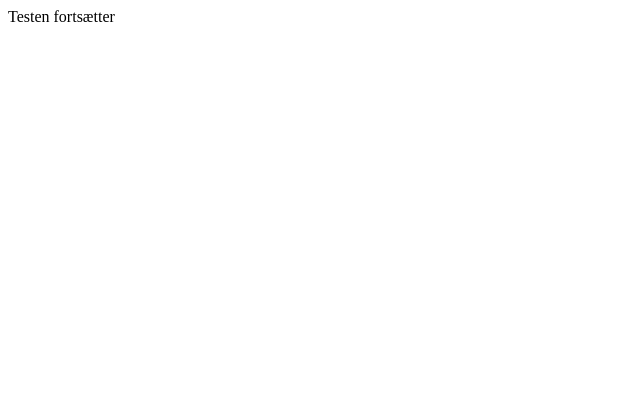
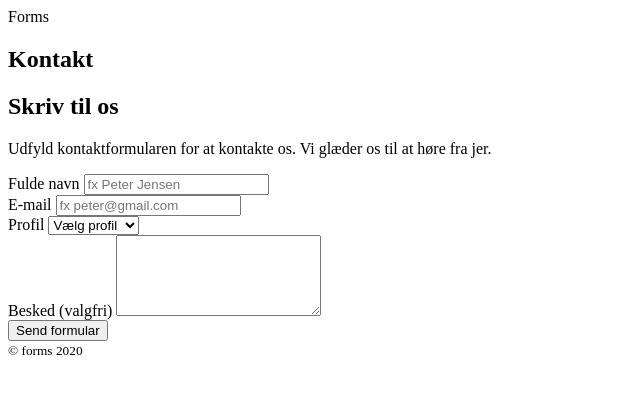
Before and after one commit to stensiggaard/redesign, a plain HTML site: page index.html in a window 1280 px wide. Shown: the whole page, without its empty margins (0-640 px from the left). Drawn offline with Linux system fonts and the light colour scheme.

Commit message:
Form added

```diff
--- a/index.html
+++ b/index.html
@@ -1 +1,72 @@
-Testen fortsætter
+<!DOCTYPE html>
+<html lang="">
+
+<head>
+  <meta charset="utf-8">
+  <meta name="viewport" content="width=device-width, initial-scale=1.0">
+  <title>Forms demo</title>
+  <link rel="stylesheet" href="css/styles.css">
+</head>
+
+<body>
+
+  <header>
+    <div>Forms</div>
+  </header>
+
+  <main>
+    <section>
+      <h1>Kontakt</h1>
+    </section>
+
+    <section class="form-section">
+      <article>
+        <h2>Skriv til os</h2>
+        <p>Udfyld kontaktformularen for at kontakte os. Vi glæder os til at høre fra jer.</p>
+      </article>
+
+      <!-- Form HTML -->
+      <form action="tak.html" name="kontakt" netlify>
+        <div class="form-felt">
+          <label>
+            Fulde navn
+            <input placeholder="fx Peter Jensen" type="text" name="fnavn" required>
+          </label>
+        </div>
+
+        <div class="form-felt">
+          <label>
+            E-mail
+            <input placeholder="fx peter@gmail.com" name="email" type="email" required>
+          </label>
+        </div>
+
+        <div class="form-felt">
+          <label>
+            Profil
+            <select name="liste">
+              <option value="">Vælg profil</option>
+              <option value="studerende">Studerende</option>
+              <option value="underviser">Underviser</option>
+            </select>
+          </label>
+        </div>
+
+        <div class="form-felt">
+          <label>
+            Besked (valgfri)
+            <textarea name="besked" rows="5" cols="23"></textarea>
+          </label>
+        </div>
+
+        <button>Send formular</button>
+      </form>
+
+    </section>
+  </main>
+
+  <footer>
+    <small>&copy; forms 2020</small>
+  </footer>
+
+</body></html>
```
